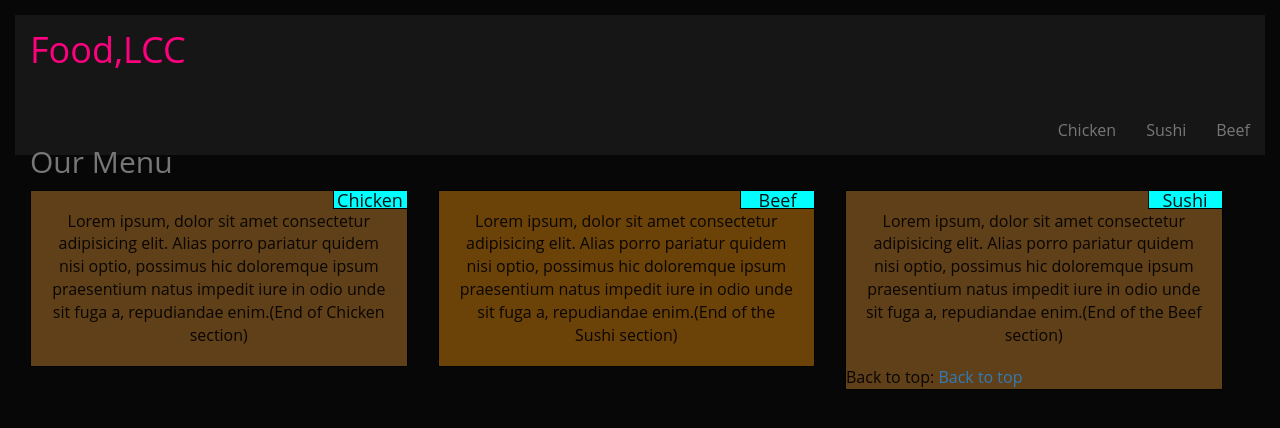
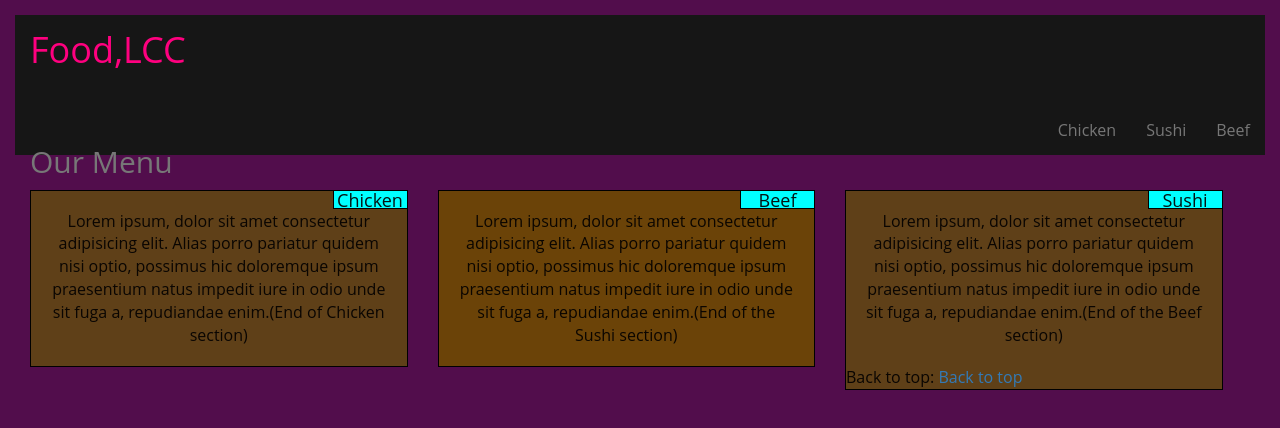
Before and after one commit to VarshaSingh-11/mod3-solution, a plain HTML site: page index.html in a window 1280 px wide. Drawn offline with Linux system fonts and the light colour scheme.

Commit message:
Update styles.css

```diff
--- a/css/styles.css
+++ b/css/styles.css
@@ -1,7 +1,7 @@
 body {
     font-size: 16px;
     color: rgba(3, 0, 0, 0.925);
-    background-color: #070707;
+    background-color: #520d4c;
     font-family:Open Sans;
 }
 #header-nav{
```
